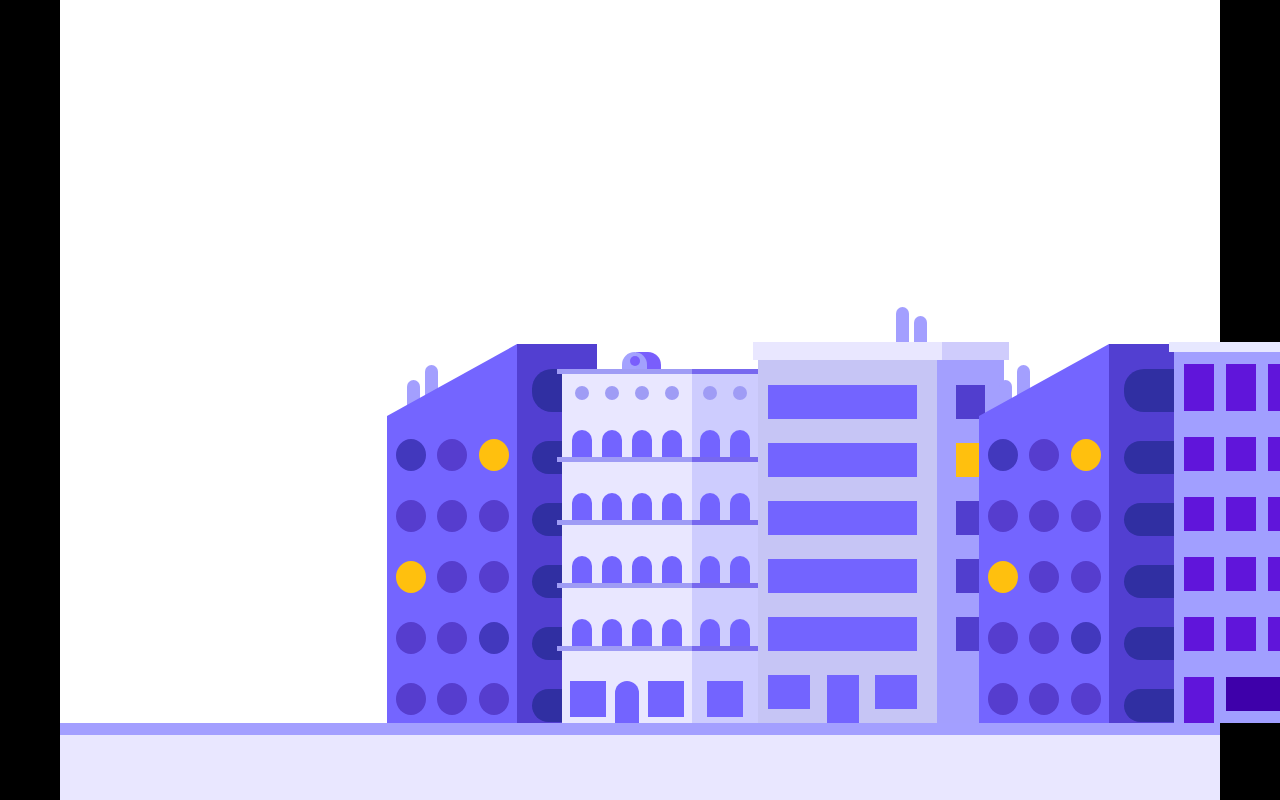
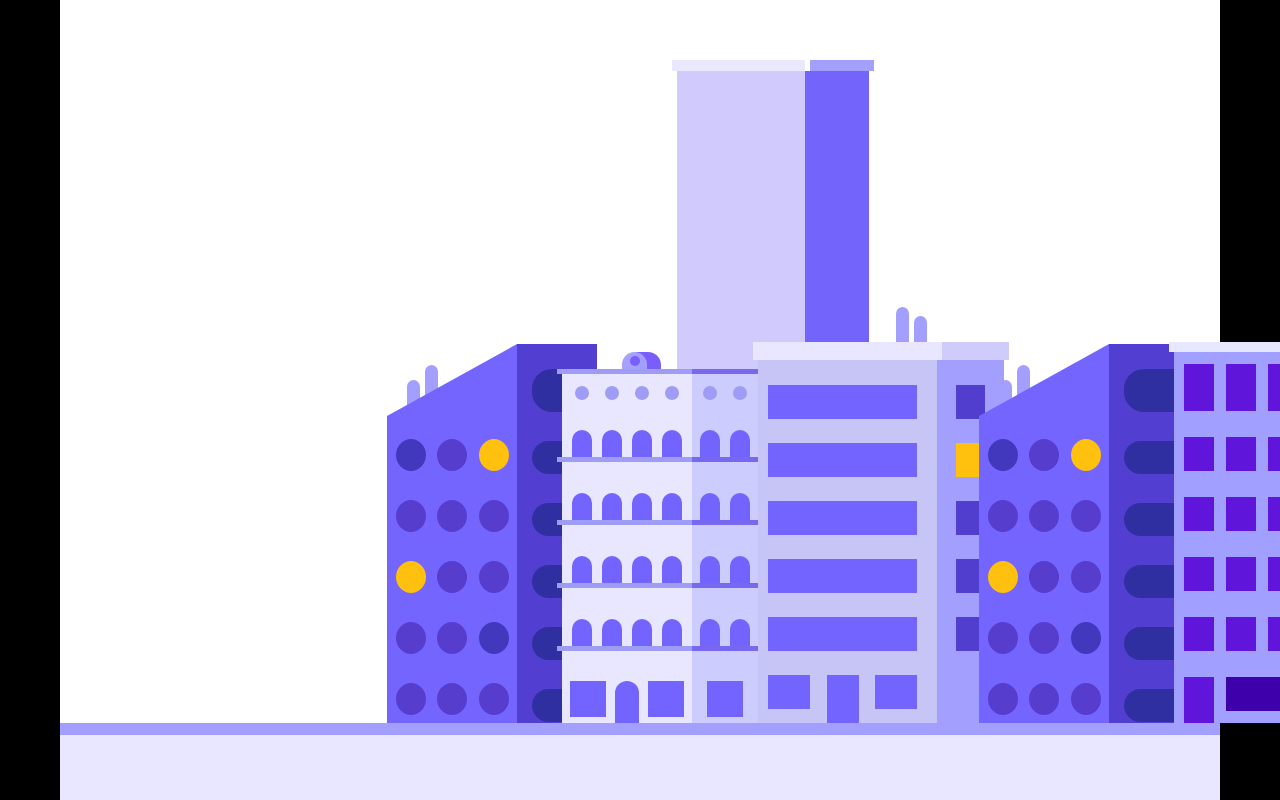
Before and after one commit to samuelsilvadev/cityscape-css, a website: page index.html in a window 1280 px wide. Shown: the top 800 px of the page. Drawn offline with Linux system fonts and the light colour scheme.

Commit message:
feat: Add barebones of building 7

```diff
--- a/index.html
+++ b/index.html
@@ -28,12 +28,15 @@
         --primary-1300: #795efc;
         --primary-1400: #a39ffd;
         --primary-1500: #7363fe;
+        --primary-1600: #7365fb;
         --secondary: #e9e7ff;
         --secondary-100: #cdccfe;
         --secondary-200: #c6c5f5;
         --secondary-300: #cfccfc;
         --secondary-400: #e7e8ff;
         --secondary-500: #a1a0fe;
+        --secondary-600: #d1cafd;
+        --secondary-700: #eae8fe;
         --tertiary: #ffc00e;
         --black: #000;
 
@@ -60,6 +63,10 @@
         --building-6-front-width: 183px;
         --building-6-side-width: 64px;
         --building-6-height: 373px;
+
+        --building-7-front-width: 128px;
+        --building-7-side-width: 64px;
+        --building-7-height: 303px;
       }
 
       * {
@@ -91,6 +98,7 @@
     <link rel="stylesheet" href="./styles/building-4.css" />
     <link rel="stylesheet" href="./styles/building-5.css" />
     <link rel="stylesheet" href="./styles/building-6.css" />
+    <link rel="stylesheet" href="./styles/building-7.css" />
   </head>
   <body>
     <div class="frame">
@@ -293,6 +301,10 @@
             <span class="window"></span>
           </div>
         </div>
+        <div class="building7">
+          <div class="front"></div>
+          <div class="side-wall"></div>
+        </div>
       </div>
       <div class="ground"></div>
     </div>
--- /dev/null
+++ b/styles/building-7.css
@@ -0,0 +1,45 @@
+.building7 {
+  bottom: calc(var(--building-2-height));
+  display: flex;
+  position: absolute;
+  left: calc(
+    var(--building-1-offset-left) + var(--building-1-front-width) +
+      var(--building-1-side-width) + 80px
+  );
+  height: var(--building-7-height);
+  z-index: -1;
+}
+
+.building7 .front {
+  background-color: var(--secondary-600);
+  width: var(--building-7-front-width);
+}
+
+.building7 .side-wall {
+  background-color: var(--primary-1600);
+  width: var(--building-7-side-width);
+}
+
+.building7 :is(.front, .side-wall) {
+  position: relative;
+}
+
+.building7 :is(.front, .side-wall)::before {
+  content: "";
+  height: 11px;
+  position: absolute;
+  top: 0;
+  transform: translateY(-100%);
+}
+
+.building7 .front::before {
+  background-color: var(--secondary-700);
+  left: -5px;
+  width: calc(100% + 5px);
+}
+
+.building7 .side-wall::before {
+  background-color: var(--primary-1400);
+  left: 5px;
+  width: 100%;
+}
```
